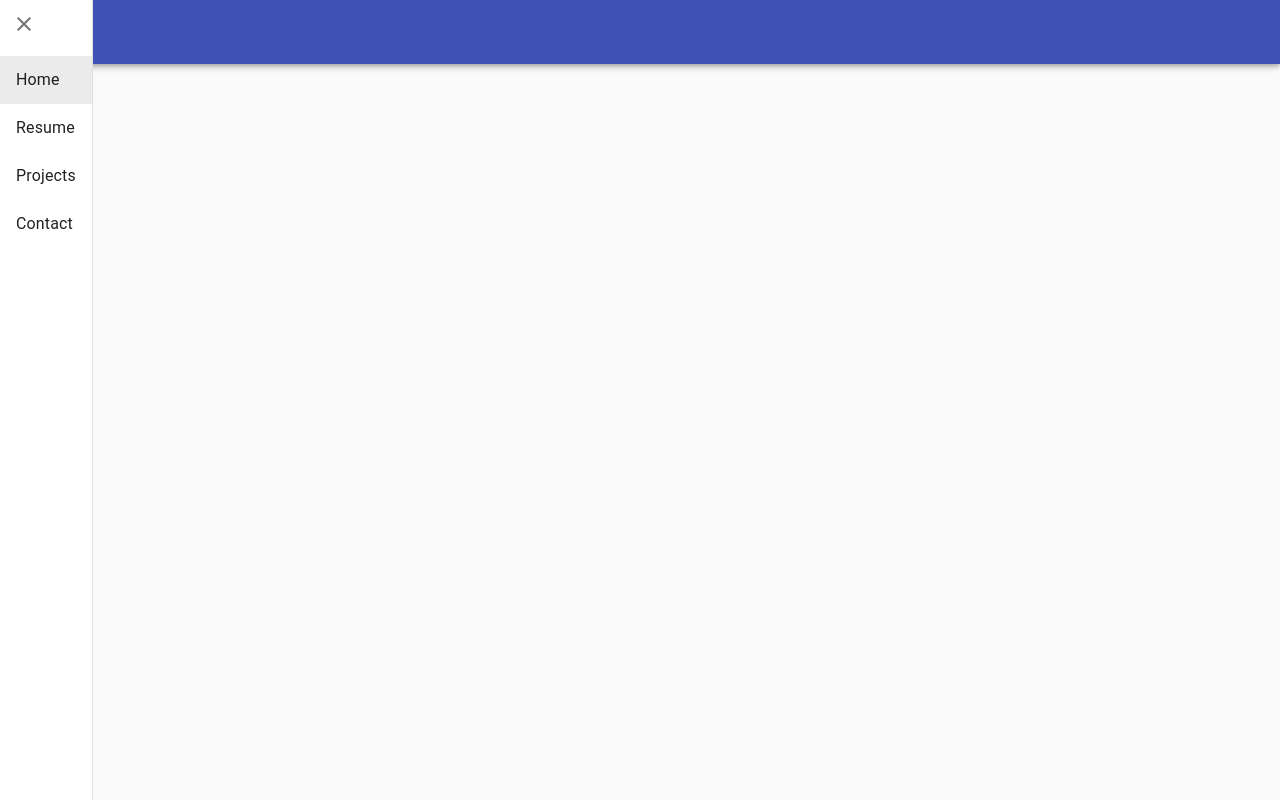
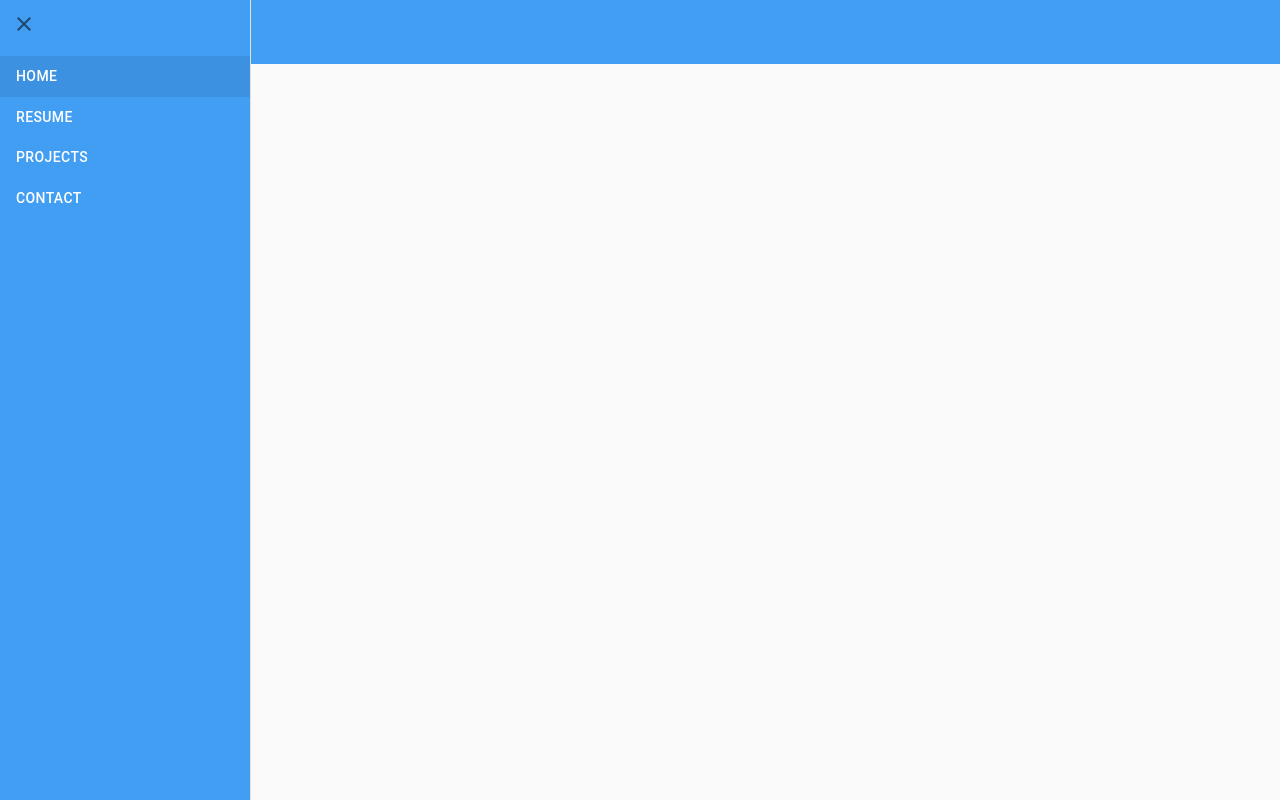
Before and after one commit to ViniciusALS/portifolio, a React (Create React App) app: page / in a window 1280 px wide. Both pictures are taken after a click on the button "open menu". Built offline with nearby package versions, Linux system fonts and the light colour scheme.

Commit message:
Insert style on component

```diff
--- a/src/components/Navbar.js
+++ b/src/components/Navbar.js
@@ -7,13 +7,34 @@ import IconButton from '@material-ui/core/IconButton';
 import MenuIcon from '@material-ui/icons/Menu';
 import CloseIcon from '@material-ui/icons/Close';
 import ListItem from '@material-ui/core/ListItem';
-import ListItemText from '@material-ui/core/ListItemText';
+import { withStyles } from '@material-ui/core/styles';
+import { Typography } from '@material-ui/core';
+
+
+const styles = {
+
+    root: {
+        backgroundColor: '#419EF3',
+        boxShadow: 'none',
+    },
+    list: {
+        width: 250,
+    },
+    paper: {
+        height: "100%",
+        backgroundColor: '#419EF3',
+        color: 'white',
+        fontWeight: 'light',
+
+    }
+}
 
 class Navbar extends React.Component {
 
     constructor(props){
         super(props);
         this.handleClick = this.handleClick.bind(this);
+        this.classes = this.props.classes;
         this.state = {
             open: false,
         }
@@ -32,7 +53,7 @@ class Navbar extends React.Component {
 
         return (
             <Fragment>
-                <AppBar position="fixed">
+                <AppBar position="fixed" className={this.classes.root}>
                     <Toolbar>
                         <IconButton
                             color="inherit"
@@ -47,31 +68,36 @@ class Navbar extends React.Component {
                 <Drawer
                     variant="persistent"
                     anchor="left"
+
                     open={this.state.open}>
+                    <div
+                        role="presentation"
+                        className={this.classes.paper}>
 
                         <div>
                             <IconButton onClick={this.handleClick}>
                                 <CloseIcon />
                             </IconButton>
                         </div>
-                    <List>
+                        <List className={this.classes.list}>
                             <ListItem button selected>
-                            <ListItemText primary="Home" />
+                                <Typography variant="button">Home</Typography>
                             </ListItem>
                             <ListItem button>
-                            <ListItemText primary="Resume" />
+                                <Typography variant="button">Resume</Typography>
                             </ListItem>
                             <ListItem button>
-                            <ListItemText primary="Projects" />
+                                <Typography variant="button">Projects</Typography>
                             </ListItem>
                             <ListItem button>
-                            <ListItemText primary="Contact" />
+                                <Typography variant="button">Contact</Typography>
                             </ListItem>
                         </List>
+                    </div>
                 </Drawer>
             </Fragment>
         );
     }
 }
 
-export default Navbar;
+export default withStyles(styles)(Navbar);
```
Lines whose indentation alone changed are shown as unchanged.
